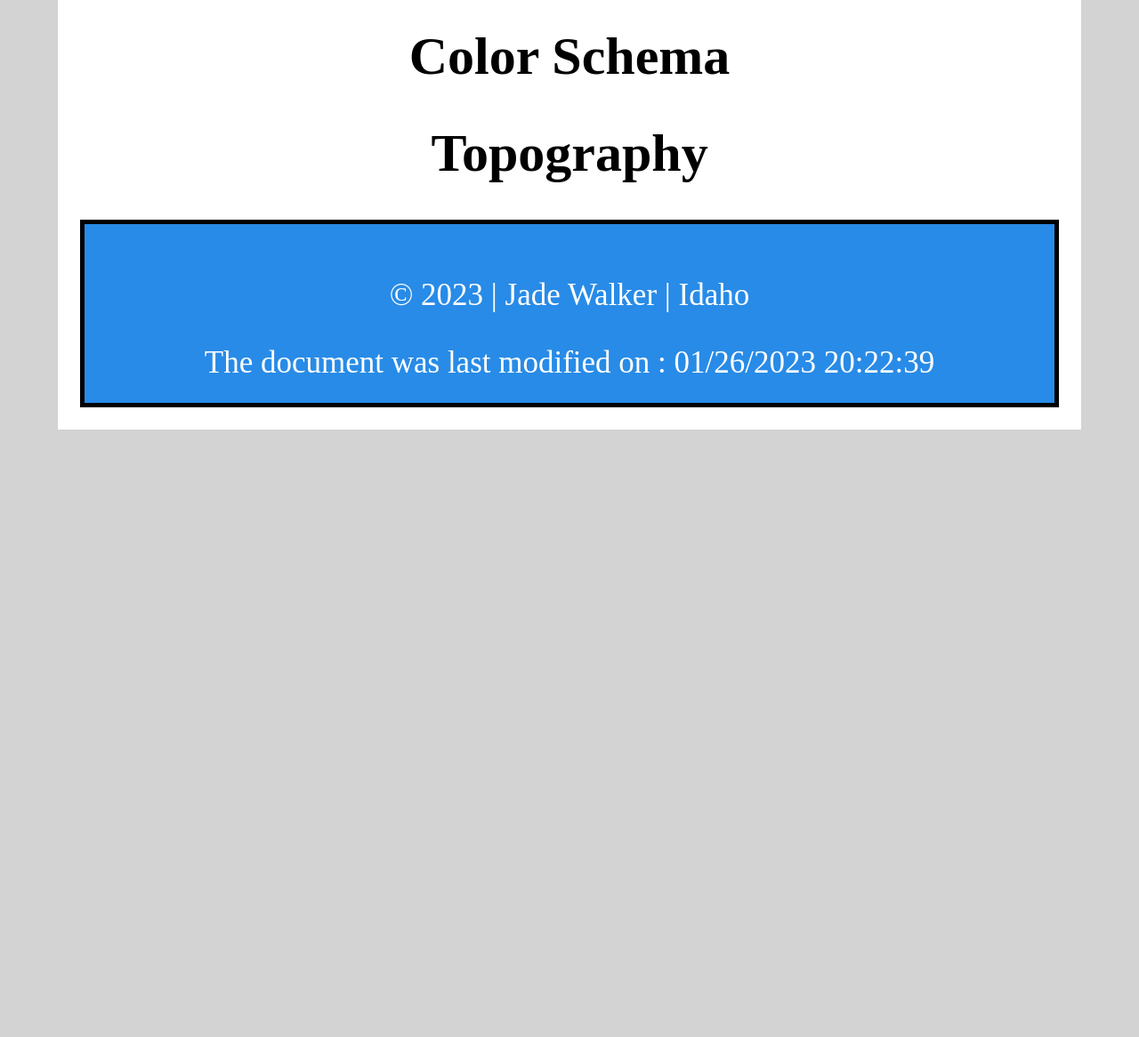
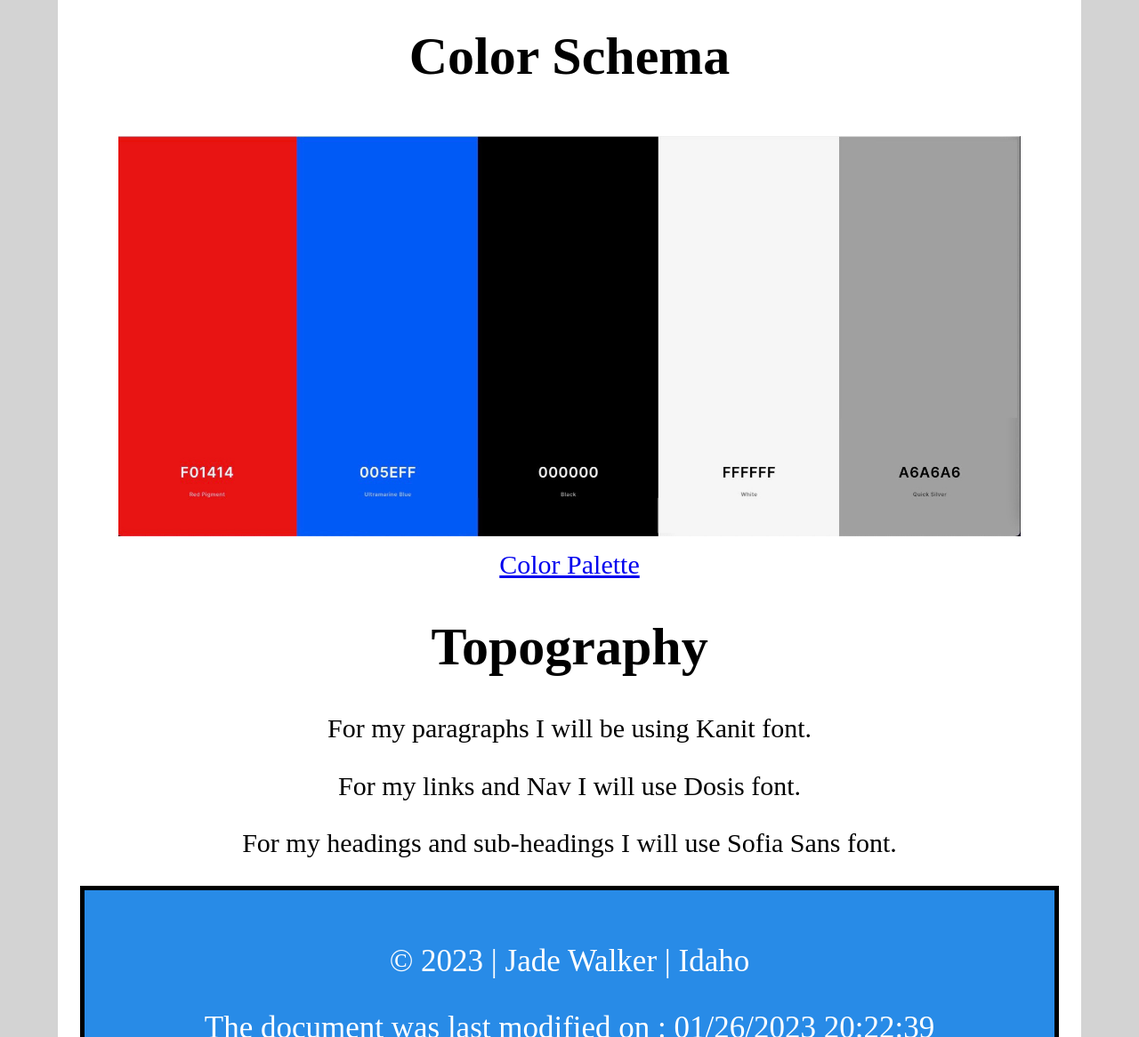
Before and after one commit to jade-walker2/wdd230, a plain HTML site: page lesson-3/design.html in a window 1280 px wide. Shown: the part 260-1426 px from the top of the page at 89% size. Before the commit the page ends 800 px from the top, so only its background shows below. Drawn offline with nearby package versions, Linux system fonts and the light colour scheme; a web font is replaced by a local one.

Commit message:
new changes

```diff
--- a/lesson-3/design.html
+++ b/lesson-3/design.html
@@ -23,7 +23,12 @@
     </header>
     <main>
         <h1>Color Schema</h1>
+        <img src="./images/FDBFAA17-7CAD-4D25-B45B-1698A4123CC5.JPEG" alt="Color Palette" height="450">
+        <a href="https://coolors.co/f01414-005eff-000000-ffffff-a6a6a6">Color Palette</a>
         <h1>Topography</h1>
+        <p>For my paragraphs I will be using Kanit font.</p>
+        <p>For my links and Nav I will use Dosis font.</p>
+        <p>For my headings and sub-headings I will use Sofia Sans font.</p>
     </main>
     <footer>
         <p id="copyright">&copy; <span id="date"></span> | Jade Walker | Idaho </p> <div id = "result"></div>
```
Also changed, not shown: lesson-3/images/FDBFAA17-7CAD-4D25-B45B-1698A4123CC5.JPEG (added).
